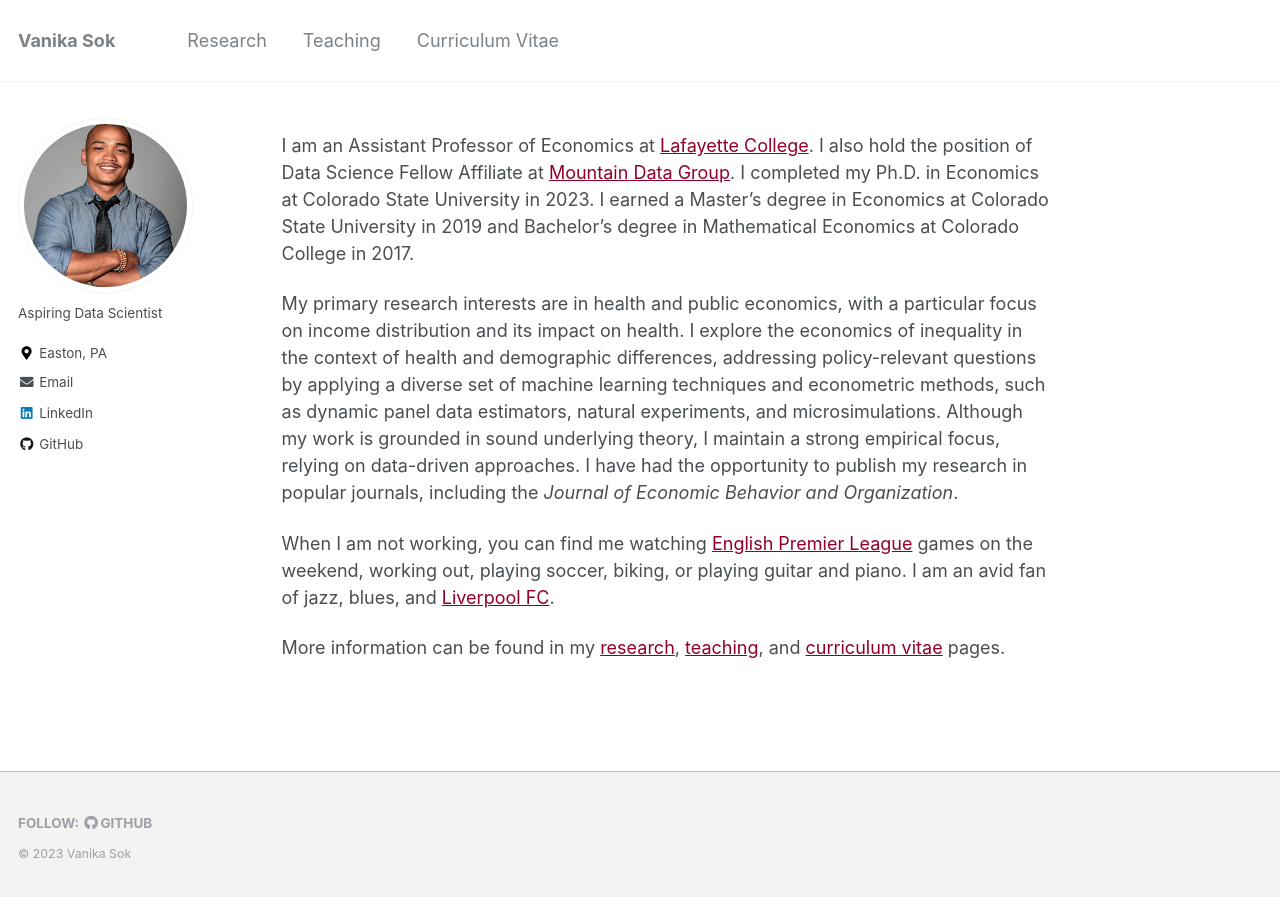
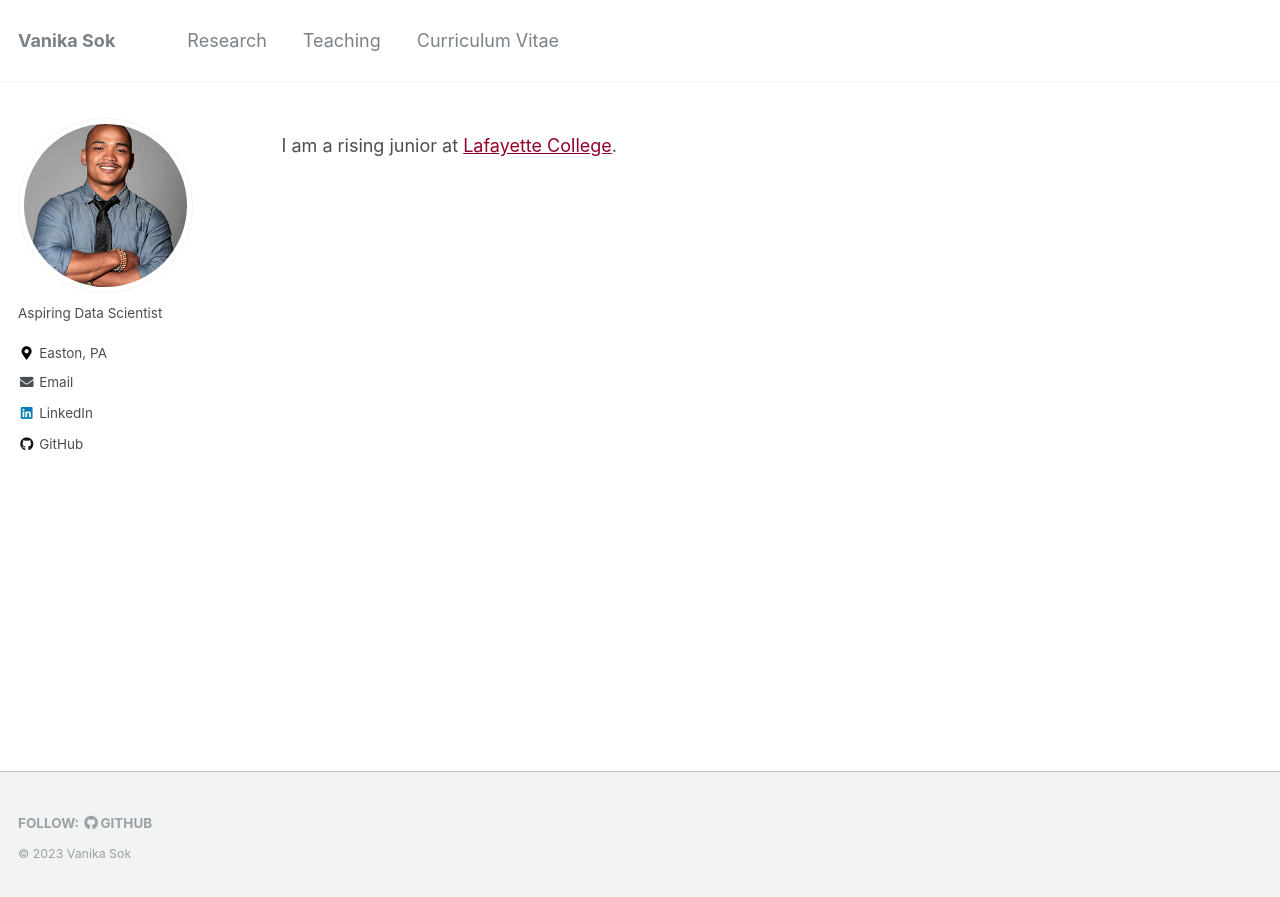
Before and after one commit to Vanika24/Vanika24.github.io, a Jekyll site: the page built from _pages/about.md, in a window 1280 px wide. Shown: the top 897 px of the page. Built offline with Jekyll 4.4.1, drawn with Linux system fonts in a browser that asks for light colours.

Commit message:
Update about.md

```diff
--- a/_pages/about.md
+++ b/_pages/about.md
@@ -7,10 +7,4 @@ redirect_from:
   - /about/
   - /about.html
 ---
-I am an Assistant Professor of Economics at [Lafayette College](https://economics.lafayette.edu/people/sayorn-chin/). I also hold the position of Data Science Fellow Affiliate at [Mountain Data Group](https://www.mountaindatagroup.com/). I completed my Ph.D. in Economics at Colorado State University in 2023. I earned a Master’s degree in Economics at Colorado State University in 2019 and Bachelor’s degree in Mathematical Economics at Colorado College in 2017.
-
-My primary research interests are in health and public economics, with a particular focus on income distribution and its impact on health. I explore the economics of inequality in the context of health and demographic differences, addressing policy-relevant questions by applying a diverse set of machine learning techniques and econometric methods, such as dynamic panel data estimators, natural experiments, and microsimulations. Although my work is grounded in sound underlying theory, I maintain a strong empirical focus, relying on data-driven approaches. I have had the opportunity to publish my research in popular journals, including the *Journal of Economic Behavior and Organization*.
-
-When I am not working, you can find me watching [English Premier League](https://www.premierleague.com/) games on the weekend, working out, playing soccer, biking, or playing guitar and piano. I am an avid fan of jazz, blues, and [Liverpool FC](https://www.liverpoolfc.com/).
-
-More information can be found in my [research](https://schinlfc.github.io/research), [teaching](https://schinlfc.github.io/teaching), and [curriculum vitae](https://schinlfc.github.io/cv) pages.
+I am a rising junior at [Lafayette College](https://www.lafayette.edu/).
```
